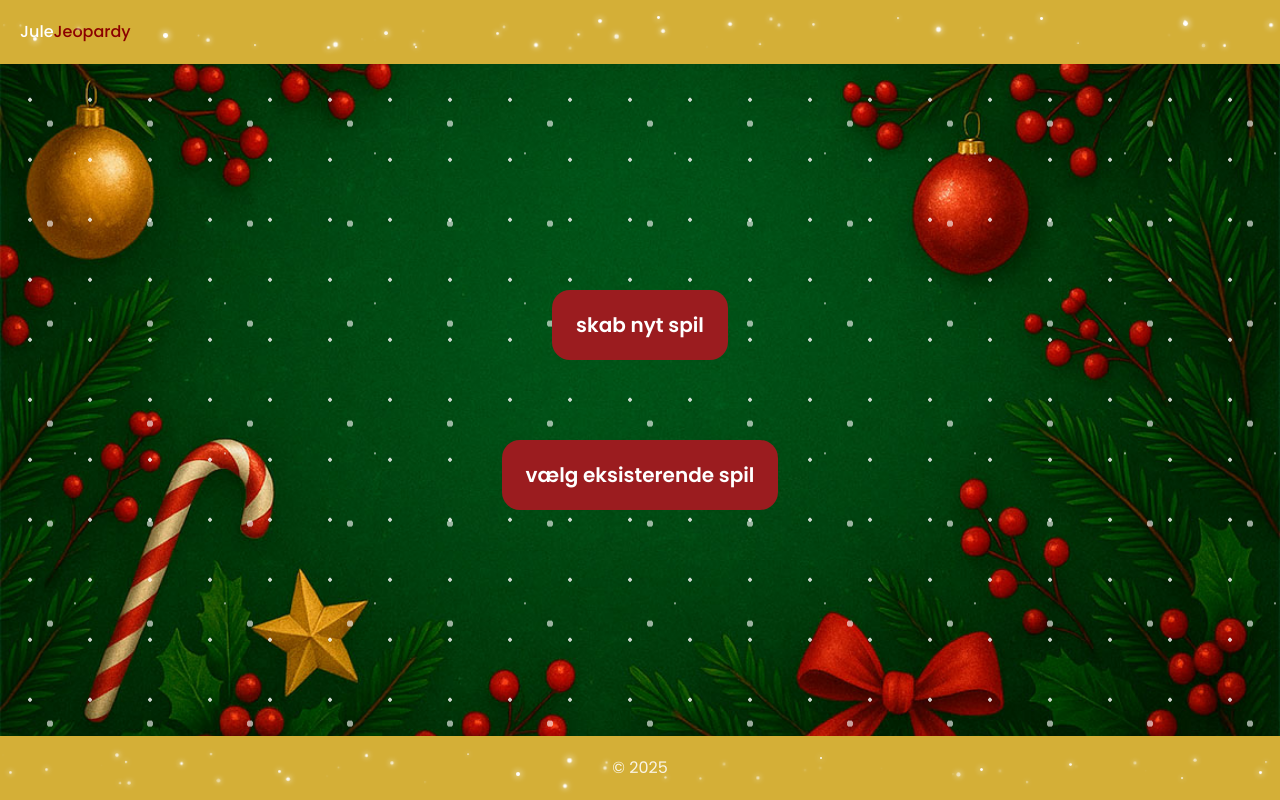
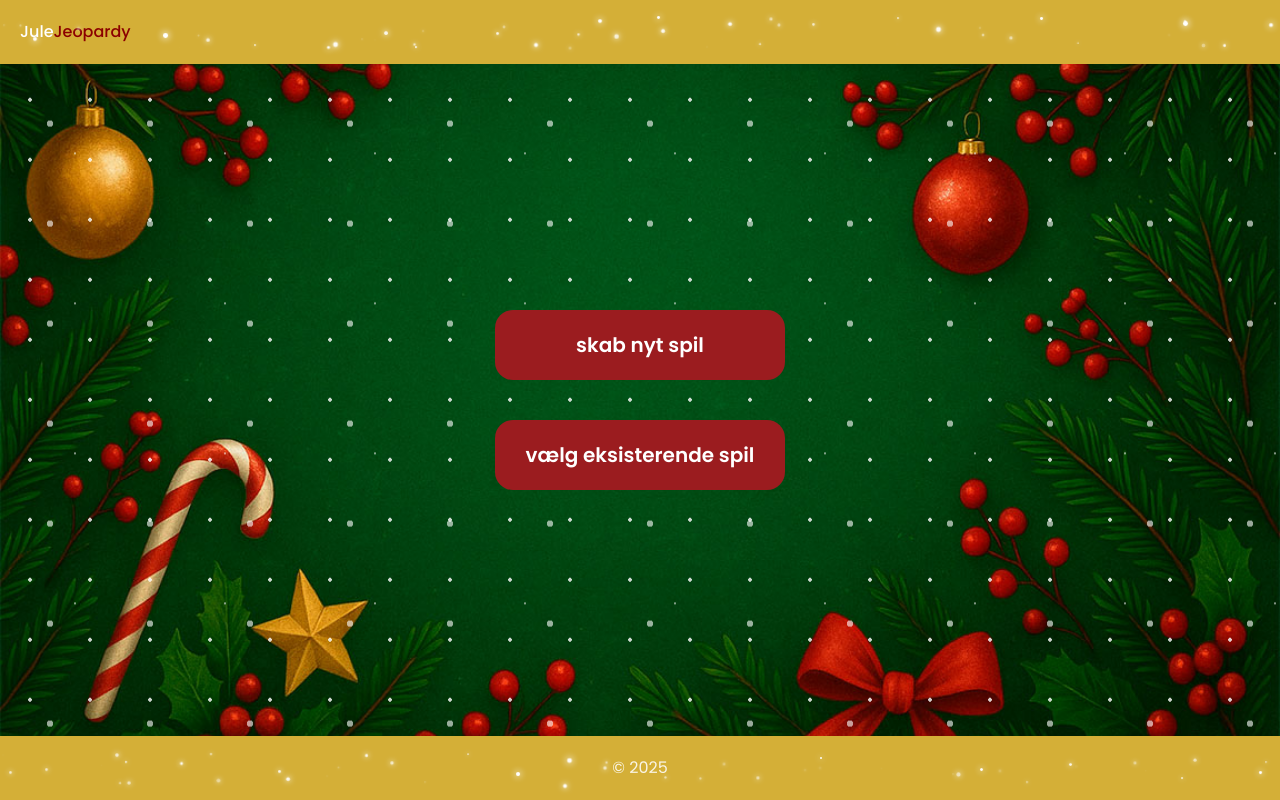
Before and after one commit to HoniNanoq2025/jule-jeopardy, a React app in the folder Frontend/: page / in a window 1280 px wide. Built offline with nearby package versions, Linux system fonts and the light colour scheme; the HTML template or start-up script is replaced by a standard one; a web font is replaced by a local one.

Commit message:
update Buttons on frontpage

```diff
--- a/Frontend/src/pages/StartSpilForside/StartSpilForside.jsx
+++ b/Frontend/src/pages/StartSpilForside/StartSpilForside.jsx
@@ -28,6 +28,7 @@ export default function StartSpilForside() {
           <Button
             buttonText="vælg eksisterende spil"
             onButtonClick={navigateToSaved}
+            btnSize={styles.chooseGameBtn}
           />
         </div>
       </div>
--- a/Frontend/src/pages/StartSpilForside/StartSpilForside.module.css
+++ b/Frontend/src/pages/StartSpilForside/StartSpilForside.module.css
@@ -23,8 +23,10 @@
   padding: 20px;
 }
 
-.startGameBtn {
-  z-index: 7;
+.startGameBtn,
+.chooseGameBtn {
+  width: 290px;
+  margin: 0;
 }
 
 @media screen and (max-width: 650px) {
```
